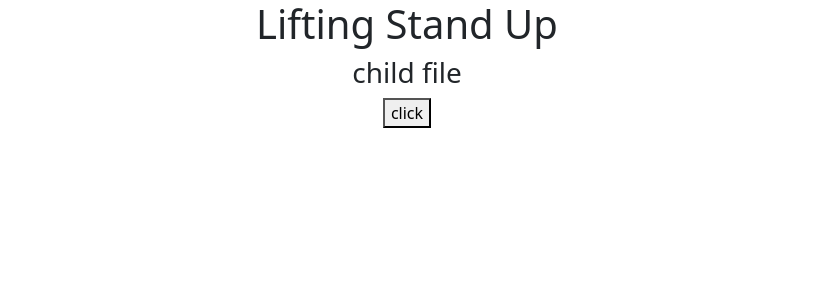
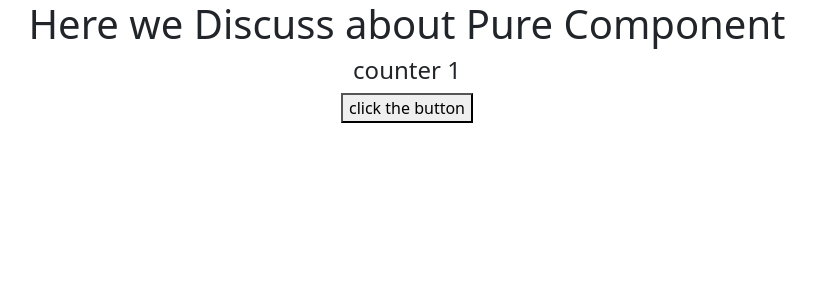
Before and after one commit to RAVIWITHGIT/React, a React (Create React App) app: page / in a window 1280 px wide. Shown: the top 300 px of the page, without its empty margins (233-1049 px from the left). Built offline with nearby package versions, Linux system fonts and the light colour scheme.

Commit message:
Pure_Component

```diff
--- a/src/App.js
+++ b/src/App.js
@@ -1,12 +1,12 @@
 import React from 'react';
-import Tut38parent from './tut38_DataChild_to_Parent/tut38Parent';
+import Tut39 from './tut39_PureComponent/tut39';
 
 
 
 function App() {
 
   return (
-    <Tut38parent/>
+    <Tut39/>
   );
 }
 
--- /dev/null
+++ b/src/tut39_PureComponent/getProps.js
@@ -0,0 +1,15 @@
+import React from 'react'
+
+class GetProps extends React.PureComponent  {
+    render(){
+        console.log("getpass file")
+        return (
+          <div>
+            <h4>counter {this.props.mycount}</h4>
+          </div>
+        )
+
+    }
+}
+
+export default GetProps
--- /dev/null
+++ b/src/tut39_PureComponent/tut39.js
@@ -0,0 +1,115 @@
+/*
+************************************* Pure Component   **************************************************
+1. Pure Component is feture which present in class Component
+2. same in function component which is memo , more discuss in further tutorial
+3. Pure component stop rerendring in class component
+*/
+
+
+// import React,{Component} from 'react'
+
+/*
+class Tut39 extends Component   {
+    constructor(){
+        super();
+        this.state={
+            count:1
+        }
+    }
+
+    // render(){
+    //     console.log("click the button")
+    //     return (
+    //       <div className='text-center'>
+    //         <h1>Here we Discuss about Pure Component</h1>
+    //         <h4>counter :{this.state.count}</h4>
+    //         <button onClick={()=>{this.setState({count:this.state.count+1})}}>click the button</button>
+    //       </div>
+    //     )
+
+    // }
+
+    //************  when not change count but render ,which is problem
+    render(){
+        console.log("click the button")
+        return (
+          <div className='text-center'>
+            <h1>Here we Discuss about Pure Component</h1>
+            <h4>counter :{this.state.count}</h4>
+            <button onClick={()=>{this.setState({count:this.state.count})}}>click the button</button>
+          </div>
+        )
+
+    }
+}
+*/
+
+
+
+
+
+// ************** use pure component
+/*
+import React from 'react'
+
+class Tut39 extends React.PureComponent   {
+    constructor(){
+        super();
+        this.state={
+            count:1
+        }
+    }
+
+    // render(){
+    //     console.log("click the button")
+    //     return (
+    //       <div className='text-center'>
+    //         <h1>Here we Discuss about Pure Component</h1>
+    //         <h4>counter :{this.state.count}</h4>
+    //         <button onClick={()=>{this.setState({count:this.state.count+1})}}>click the button</button>
+    //       </div>
+    //     )
+
+    // }
+
+    //************  when not change count not render ,which is solution
+    render(){
+        console.log("click the button")
+        return (
+          <div className='text-center'>
+            <h1>Here we Discuss about Pure Component</h1>
+            <h4>counter :{this.state.count}</h4>
+            <button onClick={()=>{this.setState({count:this.state.count})}}>click the button</button>
+          </div>
+        )
+
+    }
+}
+*/
+
+//*********8888888888888
+import React,{Component} from 'react'
+import GetProps from './getProps';
+
+class Tut39 extends React.PureComponent   {
+    constructor(){
+        super();
+        this.state={
+            count:1
+        }
+    }
+
+    render(){
+        return (
+          <div className='text-center'>
+            <h1>Here we Discuss about Pure Component</h1>
+            <GetProps mycount={this.state.count}/>
+            <button onClick={()=>{this.setState({count:this.state.count+1})}}>click the button</button>
+          </div>
+        )
+
+    }
+}
+
+
+export default Tut39
```
